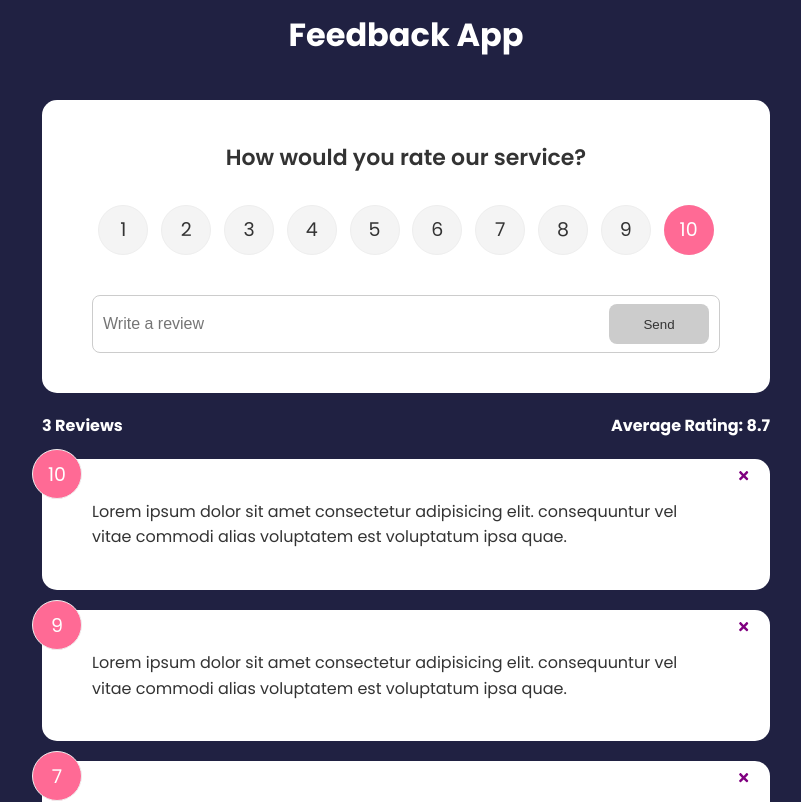
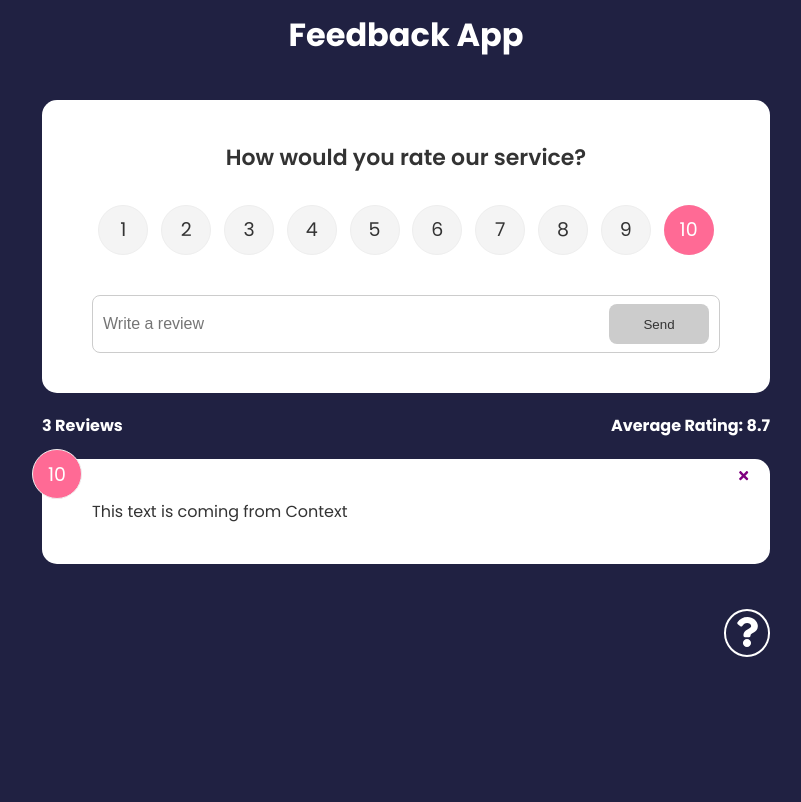
Before and after one commit to codeherbert/feedback-app-plus, a React (Create React App) app: page / in a window 1280 px wide. Shown: the top 802 px of the page, without its empty margins (234-1035 px from the left). Built offline with nearby package versions, Linux system fonts and the light colour scheme.

Commit message:
adds useContext hook and configures with FeedbackList

```diff
--- a/src/App.js
+++ b/src/App.js
@@ -34,7 +34,7 @@
               <>
                 <FeedbackForm handleAdd={addFeedback} />
                 <FeedbackStats feedback={feedback} />
-                <FeedbackList feedback={feedback} handleDelete={deleteFeedback} />
+                <FeedbackList handleDelete={deleteFeedback} />
               </>
             }>
             </Route>
--- a/src/components/FeedbackList.js
+++ b/src/components/FeedbackList.js
@@ -1,9 +1,11 @@
-import React from 'react';
+import React, { useContext } from 'react';
 import FeedbackItem from './FeedbackItem';
 import { motion, AnimatePresence } from 'framer-motion';
-import PropTypes from 'prop-types';
+import FeedbackContext from '../context/FeedbackContext';
 
-function FeedbackList({feedback, handleDelete}) {
+function FeedbackList({handleDelete}) {
+    const {feedback} = useContext(FeedbackContext);
+
     if(!feedback || feedback.length === 0) {
         return (
             <p>There is no feedback yet!</p>
@@ -36,14 +38,4 @@
     )
 };
 
-FeedbackList.propTypes = {
-    feedback: PropTypes.arrayOf(
-        PropTypes.shape({
-            // id: PropTypes.number.isRequired,
-            text: PropTypes.string.isRequired,
-            rating: PropTypes.number.isRequired
-        })
-    )
-}
-
 export default FeedbackList;
```
